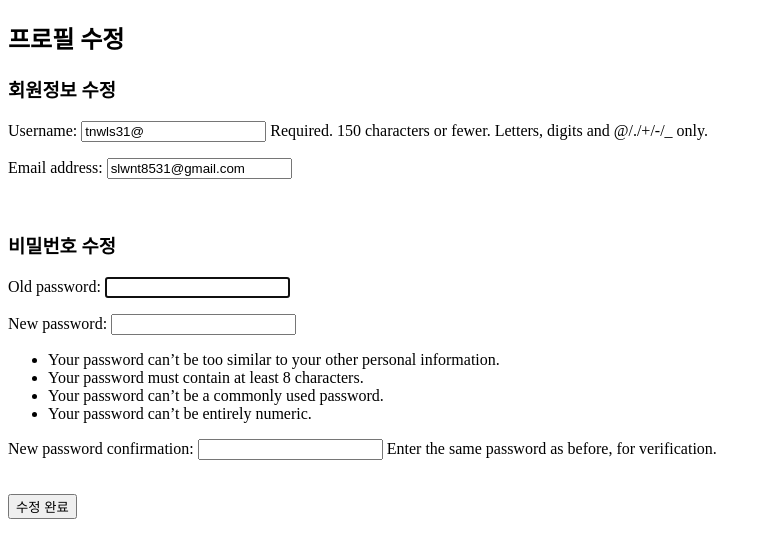
After one commit to SSWU-LIKELION-13TH-BE/Django_BaekSujin, a Django app: page /user/update/ in a window 1280 px wide. The commit adds this page. Shown: the top 558 px of the page, without its empty margins (0-771 px from the left). Run offline with Django 5.2, Linux system fonts and the light colour scheme; a user stored in the database is signed in.

Commit message:
Feat: 마이페이지 - 회원정보 수정

```diff
--- a/myproject/mypage/templates/mypage.html
+++ b/myproject/mypage/templates/mypage.html
@@ -6,7 +6,7 @@
 </head>
 <body>
     <p>{{user}}님</p> <br>
-    <a href=""><button>회원정보 수정</button></a>
+    <a href="{% url 'user:update' %}"><button>회원정보 수정</button></a>
 
     <!-- 사용자 작성 글 목록 -->
     <h2>작성한 글 목록</h2>
--- a/myproject/myproject/settings.py
+++ b/myproject/myproject/settings.py
@@ -43,6 +43,7 @@ INSTALLED_APPS = [
 
     'user',
     'post',
+    'mypage',
 ]
 
 MIDDLEWARE = [
@@ -131,3 +132,7 @@ DEFAULT_AUTO_FIELD = 'django.db.models.BigAutoField'
 MEDIA_URL = "image/"
 MEDIA_ROOT = os.path.join(BASE_DIR, "image")
 # 실제로 파일이 저장되는 경로를 설정하는 값.
+
+
+LOGIN_REDIRECT_URL = '/user/'  # 로그인 성공 시 이동할 경로
+LOGOUT_REDIRECT_URL = '/user/login/'
--- a/myproject/post/templates/postUpdate.html
+++ b/myproject/post/templates/postUpdate.html
@@ -5,7 +5,7 @@
     <title>게시글 수정</title>
 </head>
 <body>
-    <h2>게시글 수정정</h2>
+    <h2>게시글 수정</h2>
         <form method="post" enctype="multipart/form-data">
             {% csrf_token %}
             {{ form.as_p }}
--- a/myproject/post/urls.py
+++ b/myproject/post/urls.py
@@ -1,5 +1,6 @@
 from django.urls import path
 from .views import post_view, detail_view, comment_view, recomment_view, post_like, comment_like, recomment_like, search_view, delete_view, update_view
+from user.views import update_view
 
 app_name = "post"
 
--- a/myproject/post/views.py
+++ b/myproject/post/views.py
@@ -49,10 +49,6 @@ def update_view(request, post_id):
         # GET일 땐 POST 요청들 넘겨주면 X
         form = PostForm(instance=post)
         return render(request, 'postUpdate.html', {'form': form})
-
-
-
-
 
 def delete_view(request, post_id):
     post = get_object_or_404(Post, pk=post_id)
--- a/myproject/user/forms.py
+++ b/myproject/user/forms.py
@@ -1,5 +1,5 @@
 from django import forms
-from django.contrib.auth.forms import UserCreationForm
+from django.contrib.auth.forms import UserCreationForm, UserChangeForm, PasswordChangeForm
 from .models import CustomUser
 
 class SignUpForm(UserCreationForm):
@@ -8,3 +8,9 @@ class SignUpForm(UserCreationForm):
     class Meta:
         model = CustomUser
         fields = ['username', 'email', 'password1', 'password2']
+
+
+class UserUpdateForm(forms.ModelForm):
+    class Meta:
+        model = CustomUser
+        fields = ['username', 'email']
--- /dev/null
+++ b/myproject/user/templates/update.html
@@ -0,0 +1,19 @@
+<!DOCTYPE html>
+<html lang="ko">
+<head>
+    <meta charset="UTF-8">
+    <title>프로필 수정</title>
+</head>
+<body>
+    <h2>프로필 수정</h2>
+    <form method="post">
+        {% csrf_token %}
+        <h3>회원정보 수정</h3>
+        {{ upform.as_p }}  <br>
+
+        <h3>비밀번호 수정</h3>
+        {{ pwform.as_p}} <br>
+        <button type="submit">수정 완료</button>
+    </form>
+</body>
+</html>
--- a/myproject/user/urls.py
+++ b/myproject/user/urls.py
@@ -1,5 +1,5 @@
 from django.urls import path
-from .views import signup_view, login_view, logout_view, main_view, findPW_view
+from .views import signup_view, login_view, logout_view, main_view, findPW_view, update_view
 
 app_name = "user"
 
@@ -9,5 +9,5 @@ urlpatterns = [
     path('login/', login_view, name='login'),
     path('logout/', logout_view, name='logout'),
     path('findPW/', findPW_view, name='findPW'),
-
+    path('update/', update_view, name='update'),
 ]
--- a/myproject/user/views.py
+++ b/myproject/user/views.py
@@ -1,8 +1,12 @@
 from django.shortcuts import render, redirect
 from django.contrib import auth
-from django.contrib.auth import authenticate, login
-from .forms import SignUpForm
+from django.contrib.auth import authenticate, login, update_session_auth_hash
+from .forms import SignUpForm, UserUpdateForm
 from .models import CustomUser
+from django.contrib.auth.forms import PasswordChangeForm
+from django.contrib.auth.decorators import login_required
+
+
 
 # Create your views here.
 
@@ -67,3 +71,21 @@ def findPW_view(request):
             return render(request, 'findPW.html', {"error": "존재하지 않는 아이디입니다."})
 
     return render(request, 'findPW.html')
+
+@login_required
+def update_view(request):
+    if request.method == 'POST':
+        upform = UserUpdateForm(request.POST, instance=request.user)
+        # 현재 접속한 사용자로 접근하면 돼서 user.id 필요 X
+        pwform = PasswordChangeForm(user=request.user, data=request.POST)
+
+        if upform.is_valid() and pwform.is_valid():
+            upform.save()
+            user = pwform.save()
+            update_session_auth_hash(request, user)  # ✅ 비밀번호 바꿔도 로그인 유지
+            return redirect('user:main')
+    else:
+        print('else')
+        upform = UserUpdateForm(instance=request.user)
+        pwform = PasswordChangeForm(user=request.user)
+    return render(request, 'update.html', {'upform':upform, 'pwform':pwform})
```
